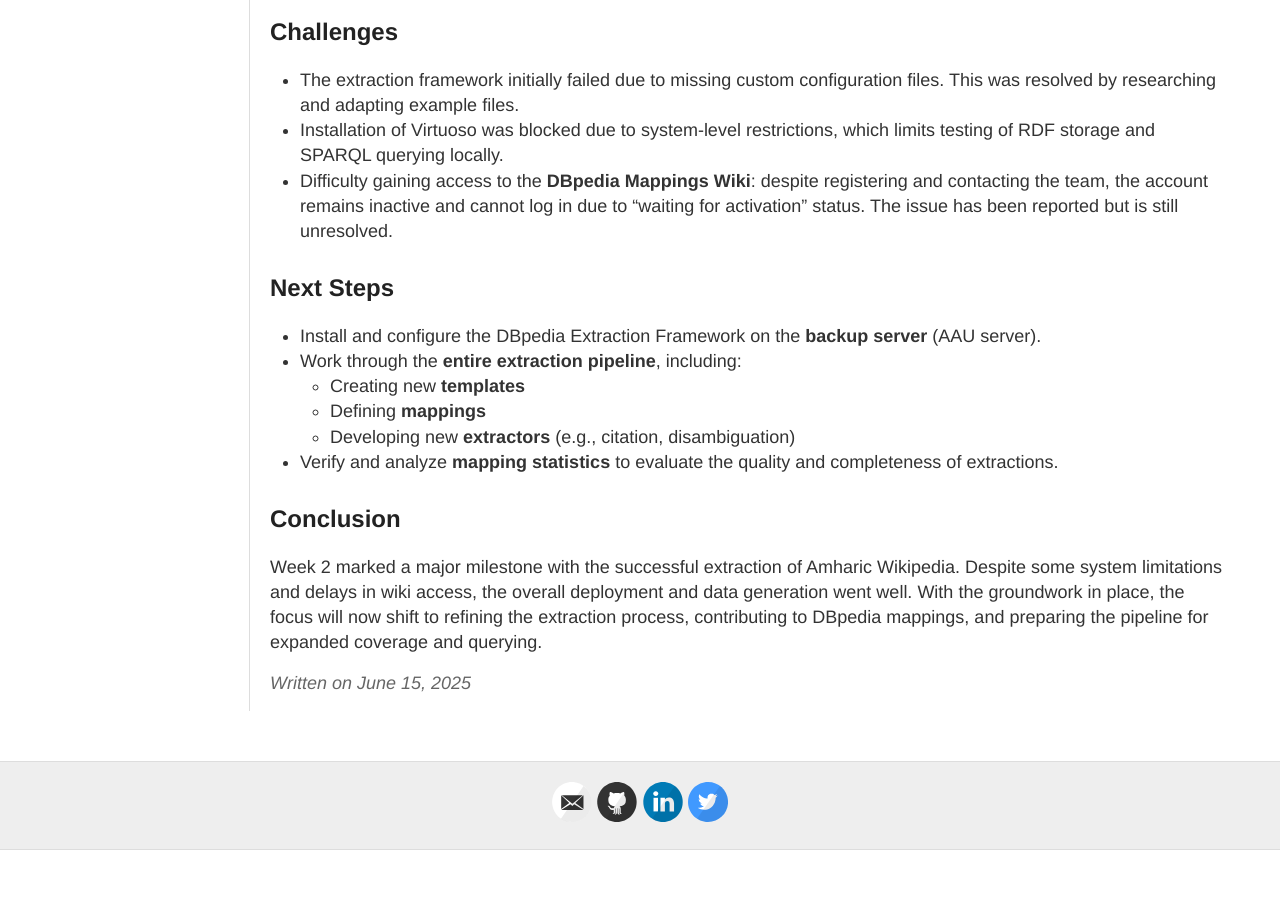
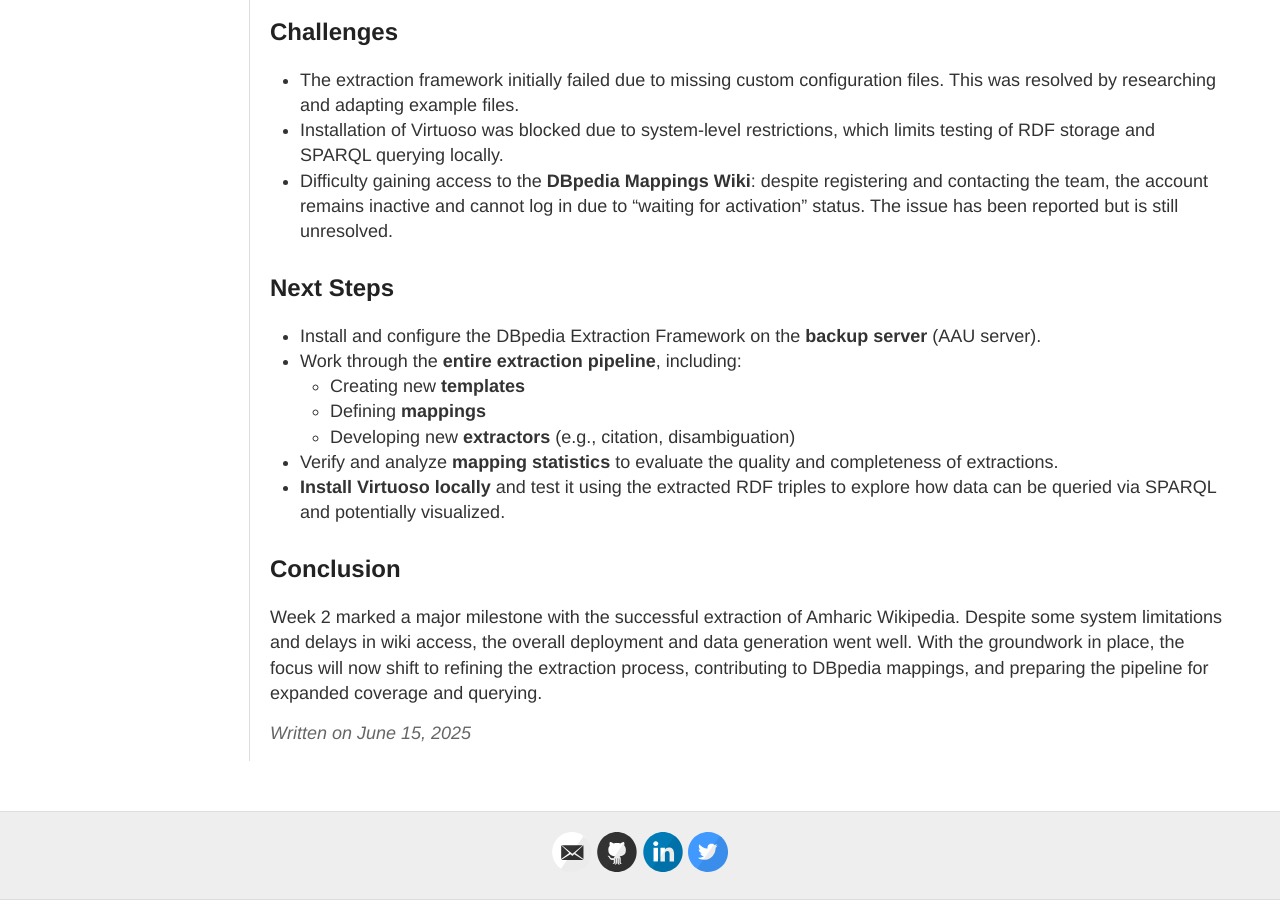
Before and after one commit to contact-andy/gsoc-2025-dbpedia, a Jekyll site: the page built from _posts/2025-06-15-week-2-server-deployment.md, in a window 1280 px wide and 900 px high, scrolled down 793 px. Built offline with Jekyll 4.4.1, drawn with Linux system fonts in a browser that asks for light colours; before the commit the page ends 1643 px from its top, so only the background shows below that.

Commit message:
Week-2 report updated

```diff
--- a/_posts/2025-06-15-week-2-server-deployment.md
+++ b/_posts/2025-06-15-week-2-server-deployment.md
@@ -35,6 +35,7 @@ This report summarizes my work during the second official GSoC coding week (June
   - Defining **mappings**
   - Developing new **extractors** (e.g., citation, disambiguation)
 - Verify and analyze **mapping statistics** to evaluate the quality and completeness of extractions.
+- **Install Virtuoso locally** and test it using the extracted RDF triples to explore how data can be queried via SPARQL and potentially visualized.
 
 ## Conclusion
 
```
